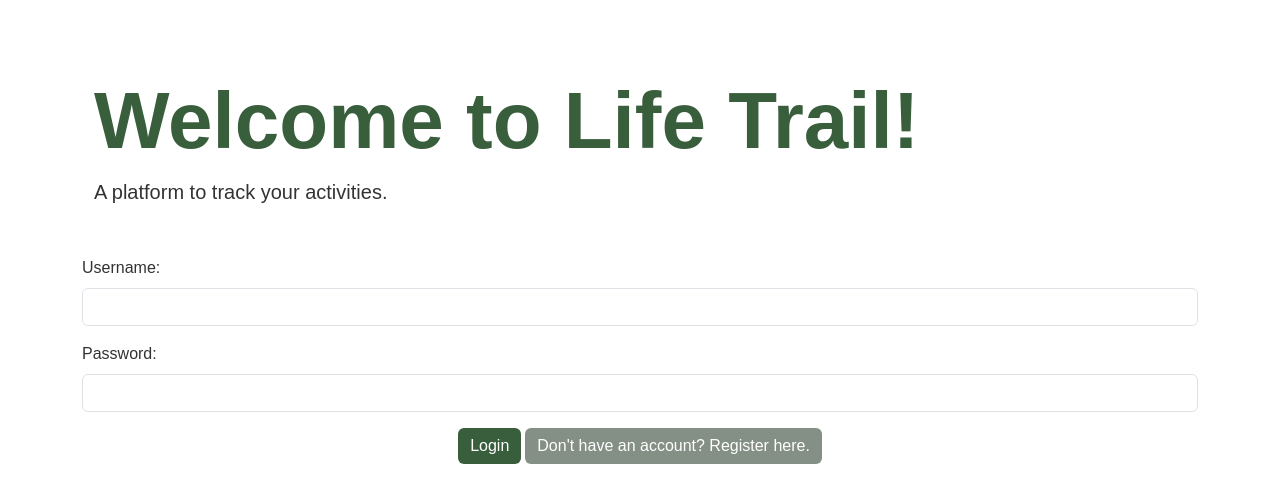
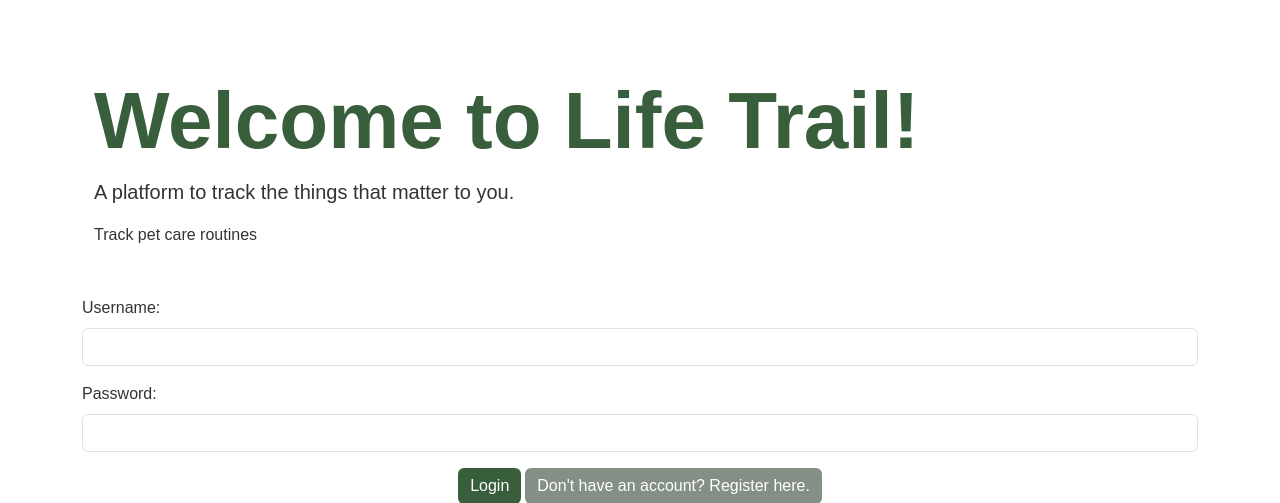
Before and after one commit to mqmotiwala/life_trail, a Flask app: page /login in a window 1280 px wide. Shown: the top 503 px of the page. Run offline with Flask 3, Linux system fonts and the light colour scheme.

Commit message:
example Steps updated dynamically

```diff
--- /dev/null
+++ b/static/js/trackable_steps.js
@@ -0,0 +1,43 @@
+const UPDATE_FREQUENCY_MS = 2500;
+const FADE_TIME_MS = 500;
+
+const STEPS = [
+    "Track car maintenance records",
+    "Track gym sessions",
+    "Track food diary",
+    "Track your haircuts",
+    "Track your reading list",
+    "Track sleep quality",
+    "Track medical appointments",
+    "Track pet care routines",
+    "Track household chores",
+    "Track your weight",
+    "Track kids' activities",
+    "Track movies and shows you've watched",
+    "Track personal goals and habits",
+    "Track gratitude journaling",
+    "Track project milestones",
+    "Track home improvement tasks",
+    "Track medication schedules"
+];
+
+document.addEventListener("DOMContentLoaded", function() {
+    const dynamicTextElement = document.getElementById("trackable_steps");
+
+    function updateText() {
+        // Fade out the current text
+        dynamicTextElement.style.transition = "opacity 0.5s ease-out";
+        dynamicTextElement.style.opacity = 0;
+
+        setTimeout(() => {
+            // Update the text with a random element and fade in
+            const randomIndex = Math.floor(Math.random() * STEPS.length);
+            dynamicTextElement.textContent = STEPS[randomIndex];
+            dynamicTextElement.style.opacity = 1;
+            dynamicTextElement.style.transition = "opacity 0.5s ease-in";
+        }, FADE_TIME_MS);
+    }
+
+    setInterval(updateText, UPDATE_FREQUENCY_MS);
+    updateText();
+});
--- a/templates/login.html
+++ b/templates/login.html
@@ -7,7 +7,8 @@
     <section class="hero-section">
         <div class="container">
             <h1 class="display-1 fw-bold text-primary">Welcome to Life Trail!</h1>
-            <p class="lead text-start">A platform to track your activities.</p>
+            <p class="lead text-start">A platform to track the things that matter to you.</p>
+            <p class="subtitle text-start" id="trackable_steps"></p>
         </div>
     </section>
 
@@ -32,4 +33,7 @@
         </div>
     </form>
 </div>
+
+<script src="{{ url_for('static', filename='js/trackable_steps.js') }}"></script>
+
 {% endblock %}
```
